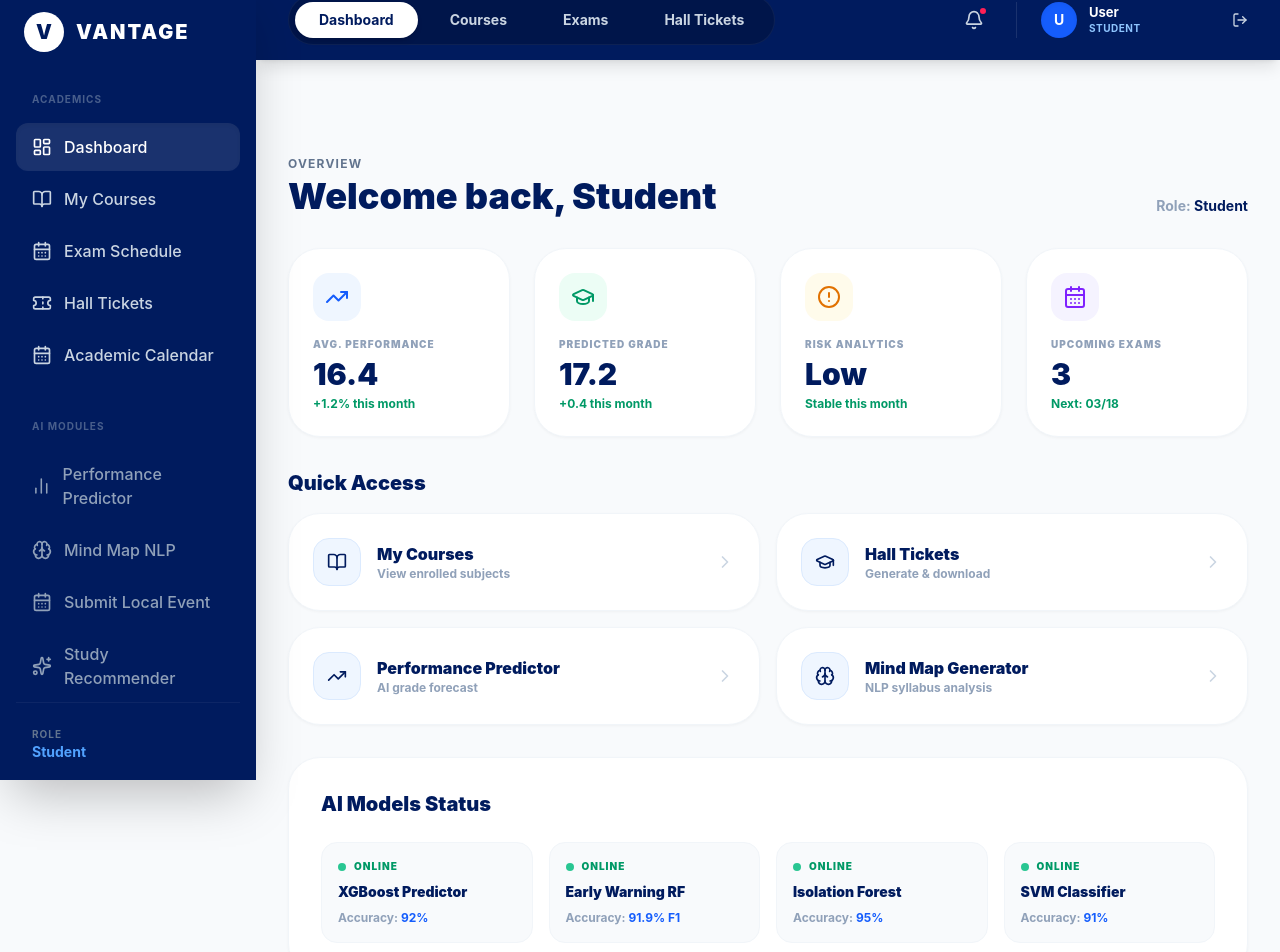
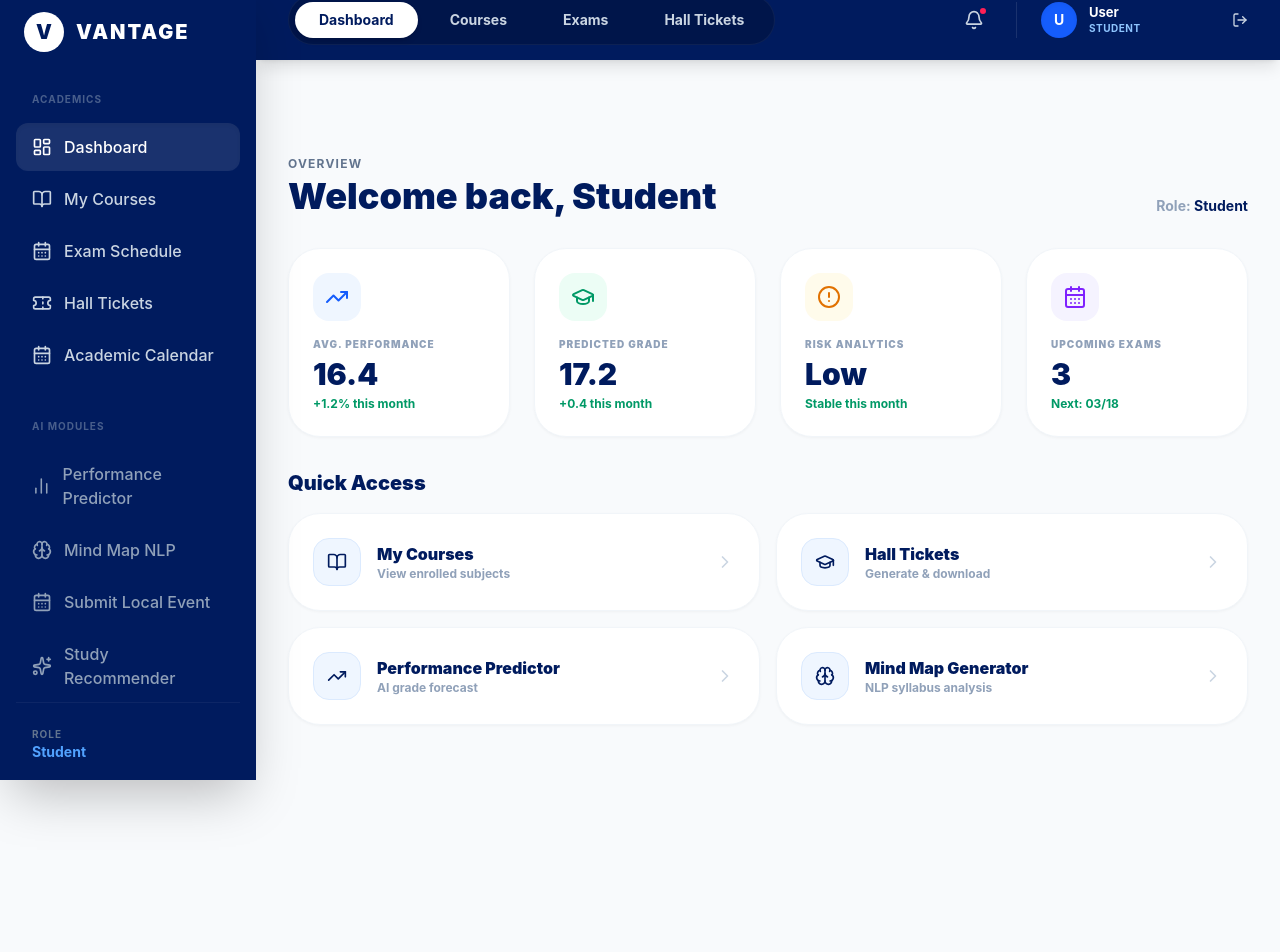
Before and after one commit to sakthivel-136/prathyuksha-edutech-hack, a Next.js app in the folder frontend/: page /dashboard in a window 1280 px wide. Shown: the part 20-972 px from the top of the page. After the commit the page ends 825 px from the top, so only its background shows below. Built offline with nearby package versions, Linux system fonts and the light colour scheme.

Commit message:
Show exact ML accuracies on dashboard for admin view

```diff
--- a/frontend/src/app/dashboard/page.tsx
+++ b/frontend/src/app/dashboard/page.tsx
@@ -105,27 +105,37 @@ export default function Dashboard() {
         </div>
       </div>
 
-      {/* AI Models Status */}
+      {/* AI Models Status - Admin Only */}
+      {role === 'admin' && (
         <div className="vantage-card p-8">
-        <h2 className="text-xl font-black text-[#001b5e] mb-6">AI Models Status</h2>
+          <div className="flex justify-between items-center mb-6">
+            <h2 className="text-xl font-black text-[#001b5e]">ML Algorithm Accuracies</h2>
+            <span className="bg-blue-50 text-blue-700 px-3 py-1 rounded-full text-[10px] font-black uppercase tracking-widest">Admin View</span>
+          </div>
           <div className="grid grid-cols-2 md:grid-cols-4 gap-4">
             {[
-            { name: 'XGBoost Predictor', acc: '92%', status: 'active' },
-            { name: 'Early Warning RF', acc: '91.9% F1', status: 'active' },
-            { name: 'Isolation Forest', acc: '95%', status: 'active' },
-            { name: 'SVM Classifier', acc: '91%', status: 'active' },
+              { name: 'Student Predictor (HistGB)', acc: '96.9% Acc', f1: '0.969 F1', status: 'Online' },
+              { name: 'Early Warning (RF)', acc: '95.7% Acc', f1: '0.919 F1', status: 'Online' },
+              { name: 'Event Conflict (SVM)', acc: '98.2% Acc', f1: '0.975 F1', status: 'Online' },
+              { name: 'Fraud Detection (iForest)', acc: 'Unsupervised', f1: 'Anomaly Detection', status: 'Online' },
             ].map((model, i) => (
-            <div key={i} className="p-4 bg-slate-50 rounded-2xl border border-slate-100 space-y-2">
-              <div className="flex items-center gap-2">
-                <div className="w-2 h-2 bg-emerald-500 rounded-full animate-pulse"></div>
-                <span className="text-[10px] font-black text-emerald-600 uppercase tracking-widest">Online</span>
+              <div key={i} className="p-4 bg-slate-50 rounded-2xl border border-slate-100 space-y-2 hover:shadow-md transition-all">
+                <div className="flex items-center gap-2 mb-2">
+                  <div className="w-2 h-2 bg-emerald-500 rounded-full animate-pulse shadow-[0_0_8px_rgba(16,185,129,0.8)]"></div>
+                  <span className="text-[10px] font-black text-emerald-600 uppercase tracking-widest">{model.status}</span>
                 </div>
-              <p className="font-black text-[#001b5e] text-sm">{model.name}</p>
-              <p className="text-xs font-bold text-slate-400">Accuracy: <span className="text-blue-600">{model.acc}</span></p>
+                <p className="font-black text-[#001b5e] text-sm leading-tight">{model.name}</p>
+                <div className="pt-2 border-t border-slate-200">
+                  <p className="text-xs font-bold text-slate-500">
+                    <span className="text-emerald-600 font-black">{model.acc}</span>
+                  </p>
+                  <p className="text-[10px] font-bold text-slate-400 mt-0.5">{model.f1}</p>
+                </div>
               </div>
             ))}
           </div>
         </div>
+      )}
     </div>
   )
 }
```
Lines whose indentation alone changed are shown as unchanged.
